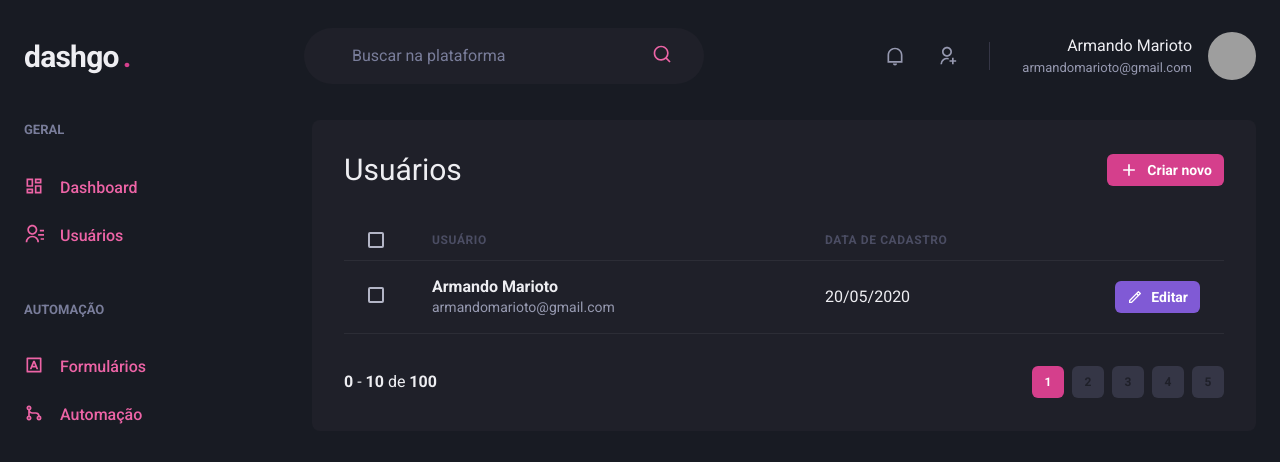
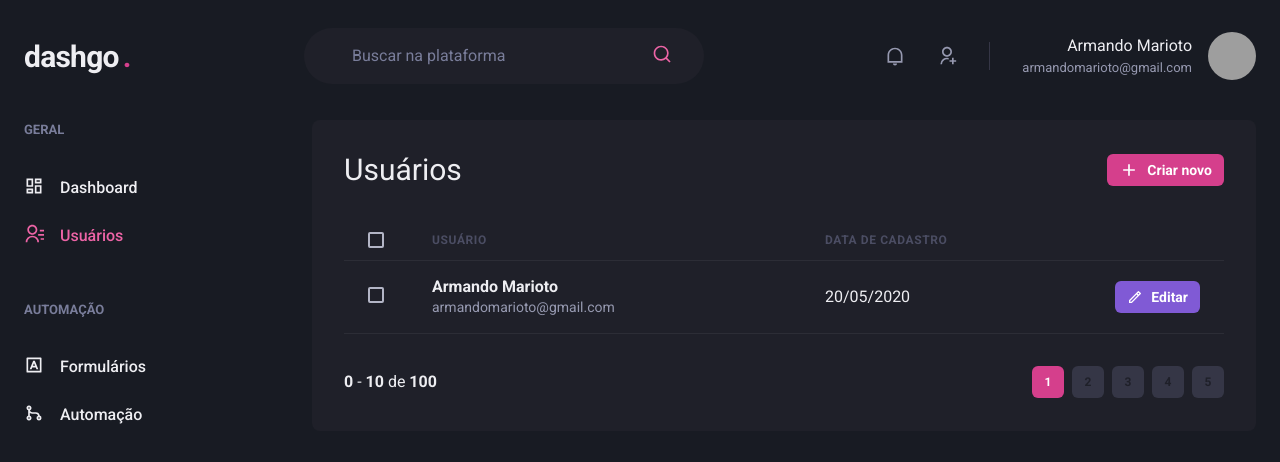
Before and after one commit to ArmandoMarioto/chapter4-reactjs, a Next.js app: page /users in a window 1280 px wide. Shown: the top 462 px of the page. Built offline with nearby package versions, Linux system fonts and the light colour scheme; grey boxes are pictures that could not be loaded.

Commit message:
Sinalizando link ativo

```diff
--- /dev/null
+++ b/src/components/ActiveLink.tsx
@@ -0,0 +1,27 @@
+import Link,{LinkProps} from "next/link";
+import { useRouter } from "next/router";
+import { cloneElement, ReactElement } from "react";
+
+interface ActiveLinkProps extends LinkProps{
+    children: ReactElement;
+    shouldMatchExactHref?: boolean;
+}
+
+export function ActiveLink({ children, shouldMatchExactHref = false, ...rest}: ActiveLinkProps) {
+    const { asPath } = useRouter();
+    let isActive = false;
+
+    if(shouldMatchExactHref && (asPath === rest.href || asPath === rest.as)) {
+        isActive = true;
+    }
+    if(!shouldMatchExactHref && (asPath.startsWith(String(rest.href)) || asPath.startsWith(String(rest.as)))) {
+        isActive = true;
+    }
+    return (
+        <Link {...rest}>
+            {cloneElement(children,{
+                color: isActive? "pink.400" : 'gray.50'
+            })}
+        </Link>
+    );
+}
--- a/src/components/SideBar/NavLink.tsx
+++ b/src/components/SideBar/NavLink.tsx
@@ -1,6 +1,7 @@
 import { Icon, Link as ChakraLink, Text, LinkProps as ChakraLinkProps } from "@chakra-ui/react";
 import Link from "next/link";
 import { ElementType } from "react";
+import { ActiveLink } from "../ActiveLink";
 
 interface NavLinkProps extends ChakraLinkProps {
     icon: ElementType;
@@ -9,13 +10,13 @@
 }
 export function NavLink({icon, children, href,...rest}: NavLinkProps) {
   return (
-    <Link href={href} passHref>
+    <ActiveLink href={href} passHref>
     <ChakraLink display="flex" color="pink.400" py="1" {...rest}>
       <Icon as={icon} fontSize="20" />
       <Text ml="4" fontWeight="medium">
         {children}
       </Text>
     </ChakraLink>
-    </Link>
+    </ActiveLink>
   );
 }
```
